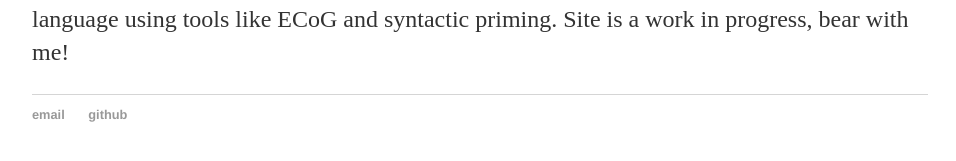
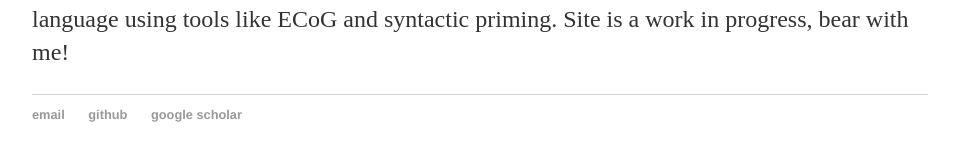
Before and after one commit to adam-milton-morgan/adam-milton-morgan.github.io, a Jekyll site: the page built from index.html, in a window 1280 px wide. Shown: the part 262-423 px from the top of the page, without its empty margins (160-1116 px from the left). Built offline with Jekyll 4.4.1, drawn with Linux system fonts in a browser that asks for light colours.

Commit message:
Update default.html

```diff
--- a/_layouts/default.html
+++ b/_layouts/default.html
@@ -23,6 +23,7 @@
 	    		<ul>
 	        		<li><a href="mailto:adam.morgan@nyulangone.org">email</a></li>
 	        		<li><a href="https://github.com/adam-milton-morgan">github</a></li>
+				<li><a href="https://scholar.google.com/citations?user=0huZ0EIAAAAJ">google scholar</a></li>
 				</ul>
 			</footer>
 		</body>
```
